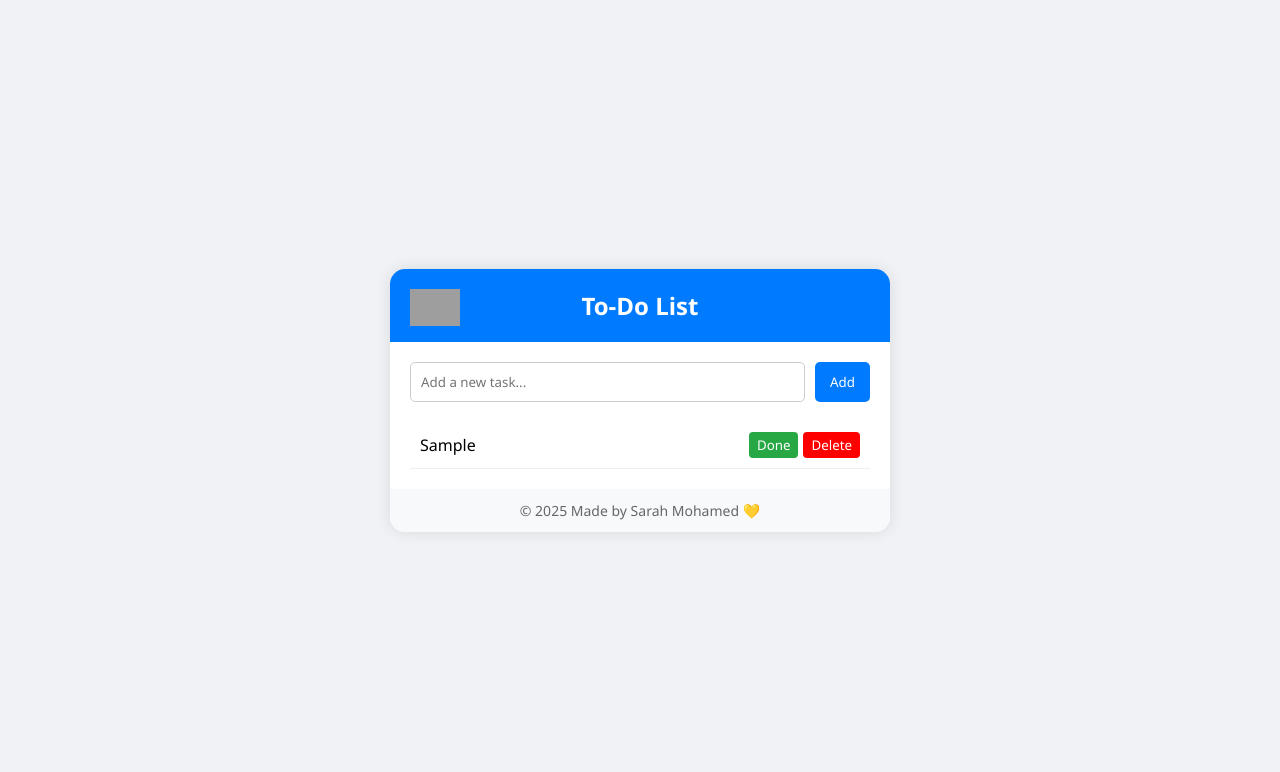
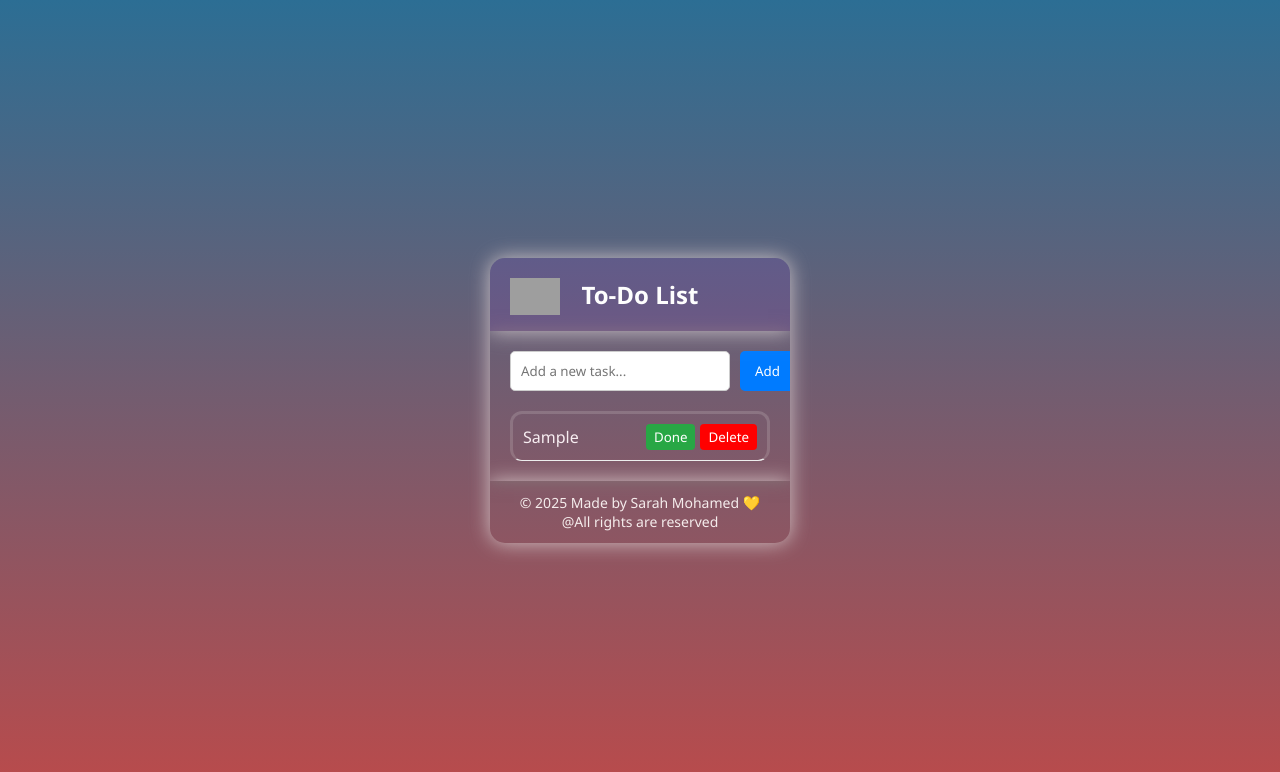
Before and after one commit to sarahmohamedkhamis/TO-DO, a plain HTML site: page index.html in a window 1280 px wide. Both pictures are taken after typing "Sample" into the empty fields and a click on the button "Add". Drawn offline with Linux system fonts and the light colour scheme; grey boxes are pictures that could not be loaded.

Commit message:
second update

```diff
--- a/css/styles.css
+++ b/css/styles.css
@@ -6,27 +6,30 @@
 }
 
 body {
-  background: #f0f2f5;
+  background-image:
+  linear-gradient( rgb(44, 110, 148),rgba(172, 31, 31, 0.808));
+  background-size: cover;
+  background-position: center;
+  background-repeat: no-repeat;
   min-height: 100vh;
   display: flex;
   justify-content: center;
   align-items: center;
 }
-
 .layout {
-  background: #fff;
-  width: 90%;
-  max-width: 500px;
+  width: 100%;
+  max-width: 300px;
   border-radius: 15px;
-  box-shadow: 0 0 15px rgba(0, 0, 0, 0.1);
+  box-shadow: 0 0 20px rgba(223, 213, 213, 0.849);
   display: flex;
   flex-direction: column;
   overflow: hidden;
 }
 
 header {
-  background: #007bff;
-  color: white;
+  background: rgba(137, 43, 226, 0.123);
+  color: rgba(255, 255, 255, 0.993);
+  box-shadow: 0 0 20px rgba(223, 213, 213, 0.849);
   padding: 20px;
   text-align: center;
   position: relative;
@@ -44,6 +47,7 @@ header h1 {
 }
 
 main {
+  box-shadow: 0 0 15px rgba(134, 120, 120, 0.849);
   padding: 20px;
   flex: 1;
 }
@@ -71,24 +75,26 @@ main {
 }
 
 .input-section button:hover {
-  background: #0056b3;
+  background: #14477e4b;
 }
 
 #taskList {
   list-style: none;
+
 }
 
 #taskList li {
   padding: 10px;
-  border-bottom: 1px solid #eee;
   display: flex;
   justify-content: space-between;
   align-items: center;
+   border: 3px solid #d4c9c93a;
+   border-radius:12px;
 }
 
 #taskList li.checked {
   text-decoration: line-through;
-  color: gray;
+  color: rgb(241, 238, 238);
 }
 
 #taskList li button {
@@ -101,11 +107,11 @@ main {
 }
 
 footer {
-  background: #f8f9fa;
+  box-shadow: 0 0 20px rgba(223, 213, 213, 0.849);
   text-align: center;
   padding: 12px;
   font-size: 14px;
-  color: #666;
+  color: #f5ecec;
 }
 
 @media (max-width: 600px) {
@@ -132,11 +138,12 @@ footer {
   display: flex;
   justify-content: space-between;
   align-items: center;
+  color: rgb(247, 237, 241);
 }
 
 #taskList li span.checked {
   text-decoration: line-through;
-  color: gray;
+  color: rgba(247, 237, 241, 0.432);
 }
 
 .task-buttons {
@@ -154,7 +161,7 @@ footer {
 }
 
 .task-buttons .done:hover {
-  background-color: #218838 !important;
+  background-color: #21883749 !important;
 }
 
 .task-buttons .delete {
@@ -167,5 +174,5 @@ footer {
 }
 
 .task-buttons .delete:hover {
-  background-color: darkred;
+  background-color: rgba(136, 13, 13, 0.281) !important;
 }
--- a/index.html
+++ b/index.html
@@ -3,7 +3,7 @@
 <head>
   <meta charset="UTF-8" />
   <meta name="viewport" content="width=device-width, initial-scale=1.0"/>
-  <title>To-Do List App</title>
+  <title>To-Do List</title>
   <link rel="stylesheet" href="./css/styles.css" />
 </head>
 <body>
@@ -23,6 +23,7 @@
 
     <footer>
       <p>© 2025 Made by Sarah Mohamed 💛</p>
+       <p>@All rights are reserved</p>
     </footer>
   </div>
 
```
Also changed, not shown: images/background.jpg (deleted), images/logo.png (deleted).
